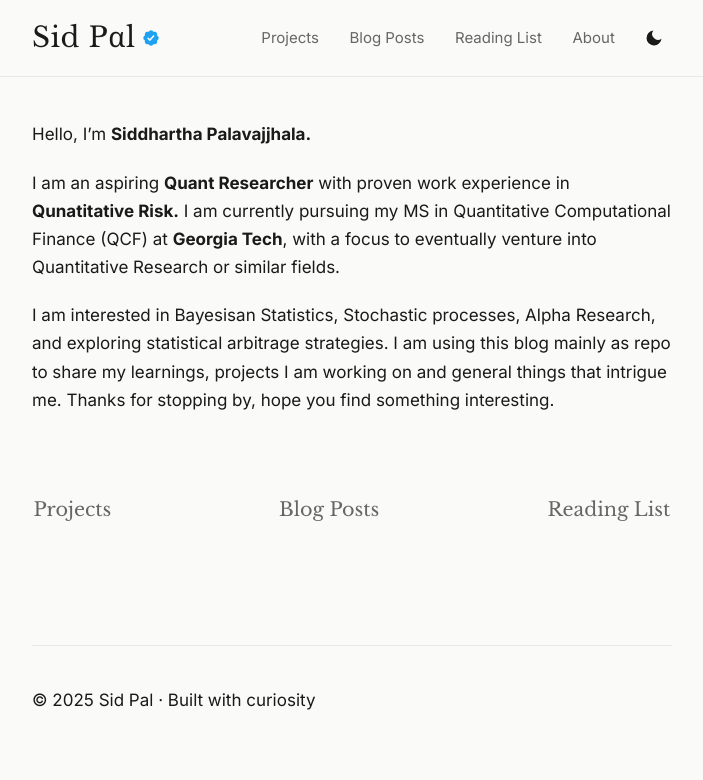
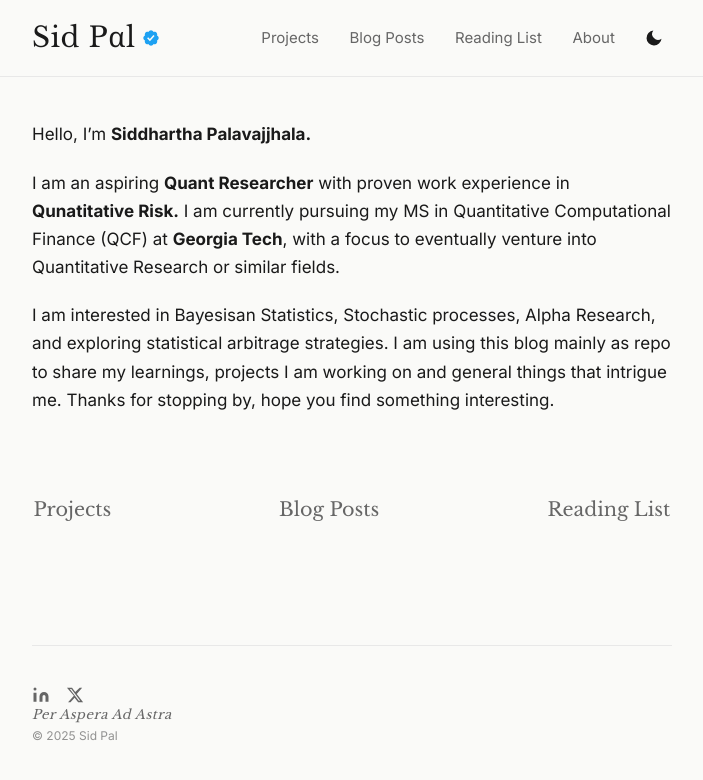
Before and after one commit to sidsince95/sidsince95.github.io, a Jekyll site: the page built from index.md, in a window 1280 px wide. Shown: the top 780 px of the page, without its empty margins (288-991 px from the left). Built offline with Jekyll 4.4.1, drawn with Linux system fonts in a browser that asks for light colours.

```diff
--- a/_layouts/default.html
+++ b/_layouts/default.html
@@ -44,7 +44,16 @@
 </main>
 
 <footer></footer>
-  © 2025 Sid Pal · Built with curiosity
+  <div class="footer-social">
+    <a href="https://www.linkedin.com/in/siddharthapsr/" target="_blank" aria-label="LinkedIn">
+      <svg viewBox="0 0 24 24" fill="currentColor" width="18" height="18"><path d="M16 8a6 6 0 0 1 6 6v7h-4v-7a2 2 0 0 0-2-2 2 2 0 0 0-2 2v7h-4v-7a6 6 0 0 1 6-6z"/><rect x="2" y="9" width="4" height="12"/><circle cx="4" cy="4" r="2"/></svg>
+    </a>
+    <a href="https://x.com/SidPal" target="_blank" aria-label="X / Twitter">
+      <svg viewBox="0 0 24 24" fill="currentColor" width="18" height="18"><path d="M18.244 2.25h3.308l-7.227 8.26 8.502 11.24H16.17l-4.714-6.231-5.401 6.231H2.744l7.737-8.835L1.254 2.25H8.08l4.253 5.622 5.911-5.622zm-1.161 17.52h1.833L7.084 4.126H5.117z"/></svg>
+    </a>
+  </div>
+  <p class="footer-tagline">Per Aspera Ad Astra</p>
+  <p class="footer-copy">© 2025 Sid Pal</p>
 </footer>
 
 <script>
--- a/assets/css/style.css
+++ b/assets/css/style.css
@@ -146,8 +146,50 @@
     font-size: 1.2rem;
 }
 
-/* Footer */
-footer { margin-top: 120px; padding-top: 40px; border-top: 1px solid var(--accent-color); font-size: 14px; color: var(--text-secondary); text-align: center; }
+footer {
+  margin-top: 120px;
+  padding-top: 40px;
+  border-top: 1px solid var(--accent-color);
+  text-align: center;
+  display: flex;
+  flex-direction: column;
+  align-items: center;
+  gap: 10px;
+}
+
+.footer-social {
+  display: flex;
+  gap: 16px;
+  align-items: center;
+}
+
+.footer-social a {
+  color: var(--text-secondary);
+  text-decoration: none;
+  transition: color 0.2s ease;
+  display: flex;
+  align-items: center;
+}
+
+.footer-social a:hover {
+  color: var(--text-color);
+}
+
+.footer-tagline {
+  font-family: var(--font-header);
+  font-size: 13px;
+  font-style: italic;
+  color: var(--text-secondary);
+  margin: 0;
+  letter-spacing: 0.04em;
+}
+
+.footer-copy {
+  font-size: 12px;
+  color: var(--text-secondary);
+  margin: 0;
+  opacity: 0.7;
+}
 
 /* MathJax */
 .MathJax_Display { overflow-x: auto; overflow-y: hidden; }
```
